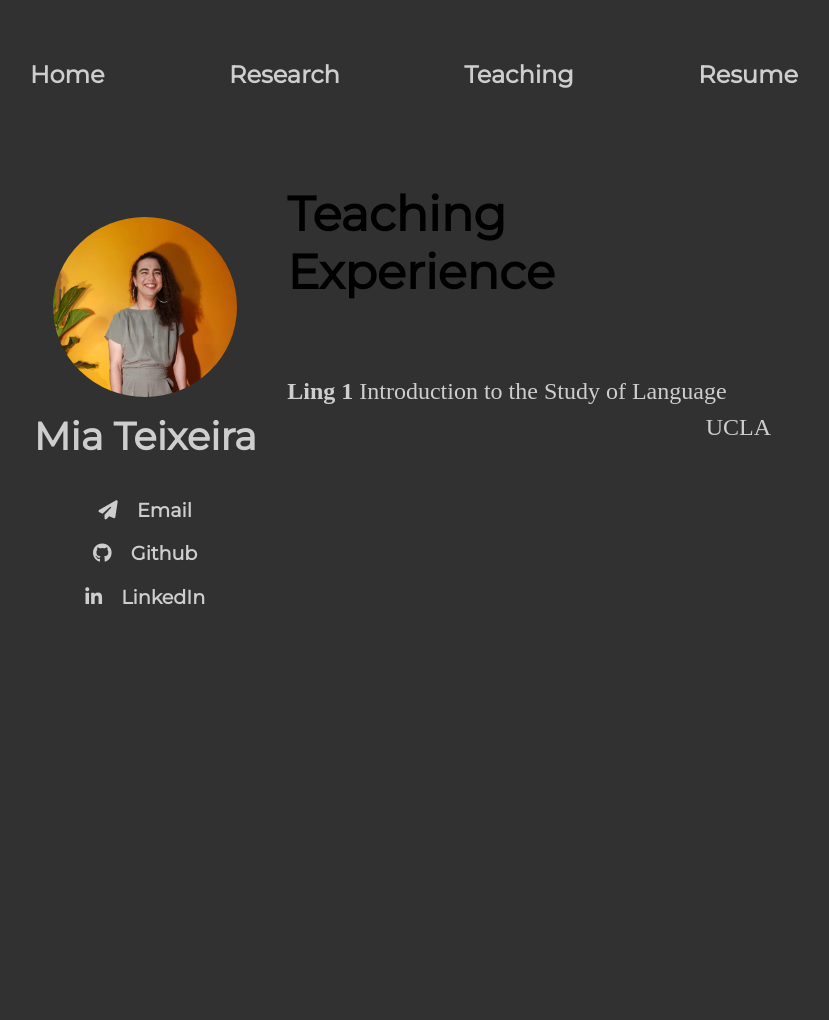
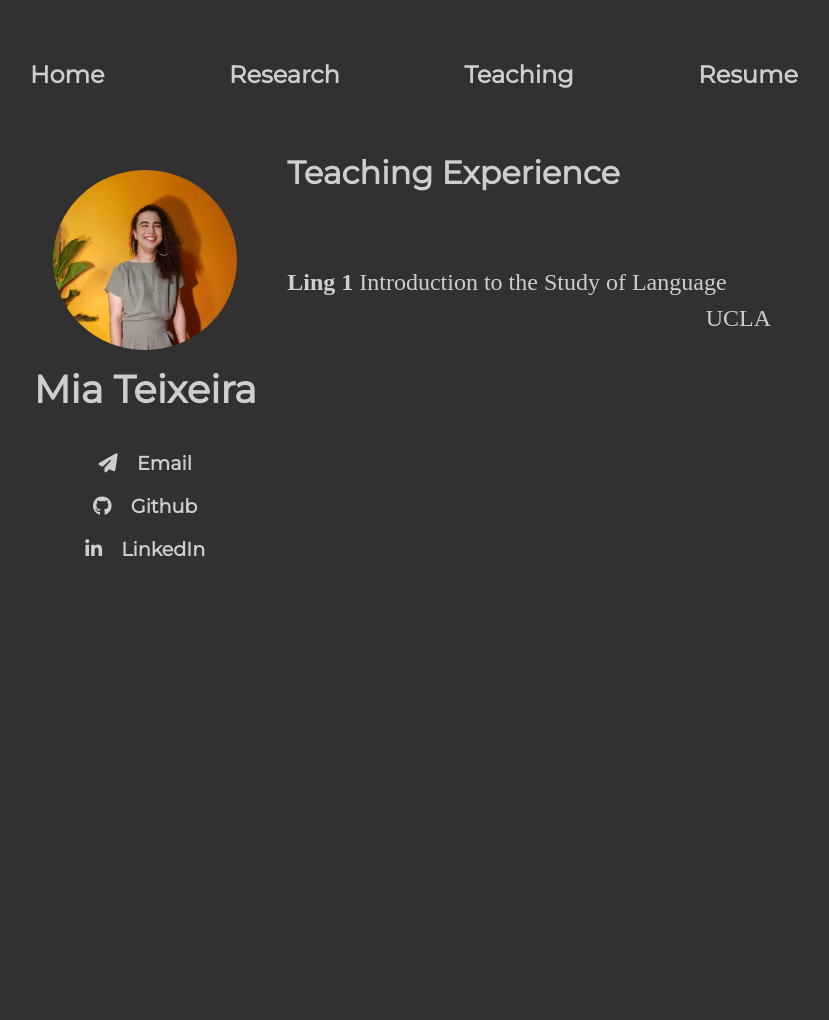
Before and after one commit to miateixeira/miateixeira.github.io, a Jekyll site: the page built from teaching/index.html, in a window 1280 px wide. Shown: the whole page, without its empty margins (226-1055 px from the left). Built offline with Jekyll 4.4.1, drawn with Linux system fonts in a browser that asks for light colours; nearby versions of some CDN libraries.

```diff
--- a/teaching/index.html
+++ b/teaching/index.html
@@ -4,7 +4,7 @@ title: Teaching
 ---
 <div class="teaching">
 
-  <h1>Teaching Experience</h1>
+  <h2>Teaching Experience</h2>
 
   <div class="teaching-entry">
     <p>
```
